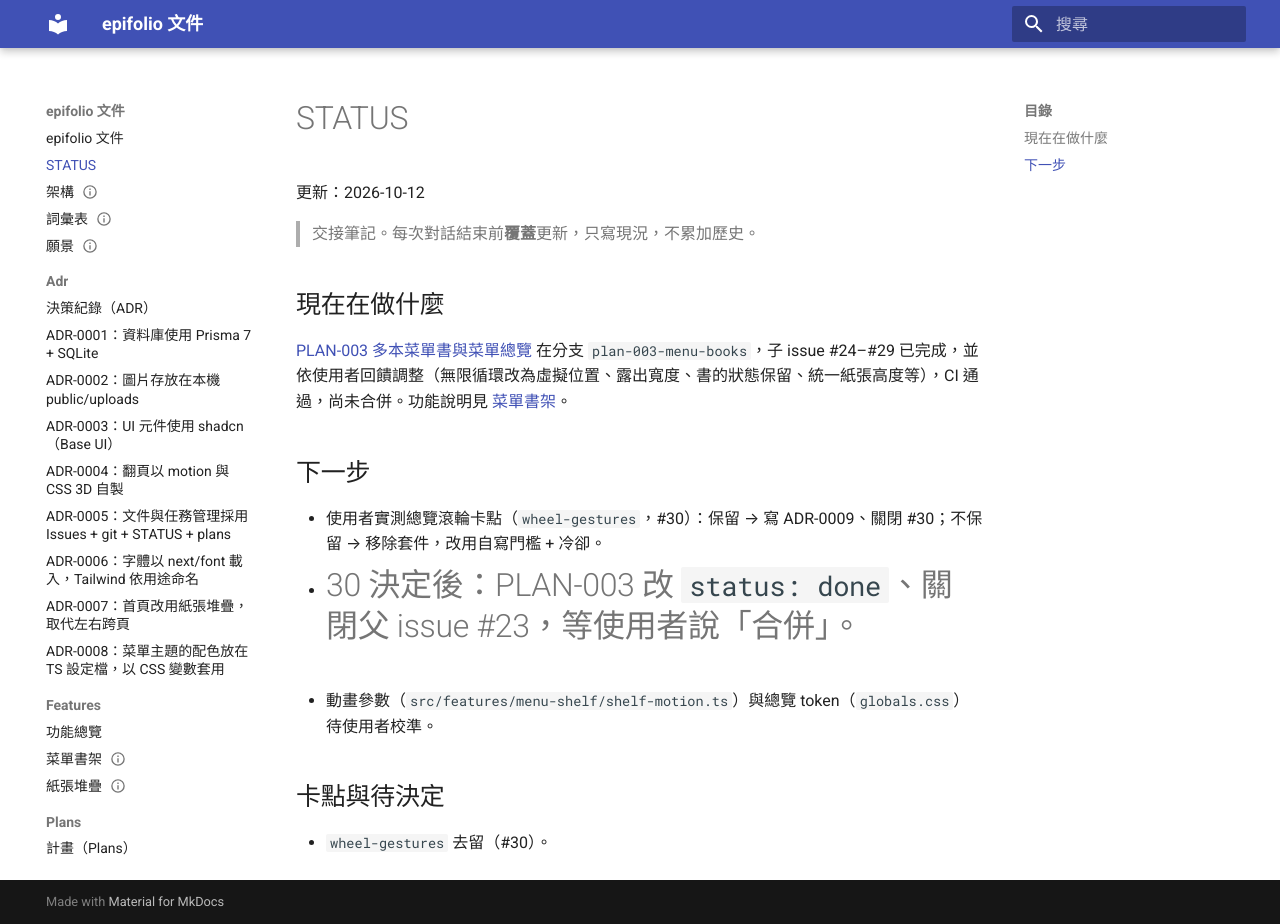
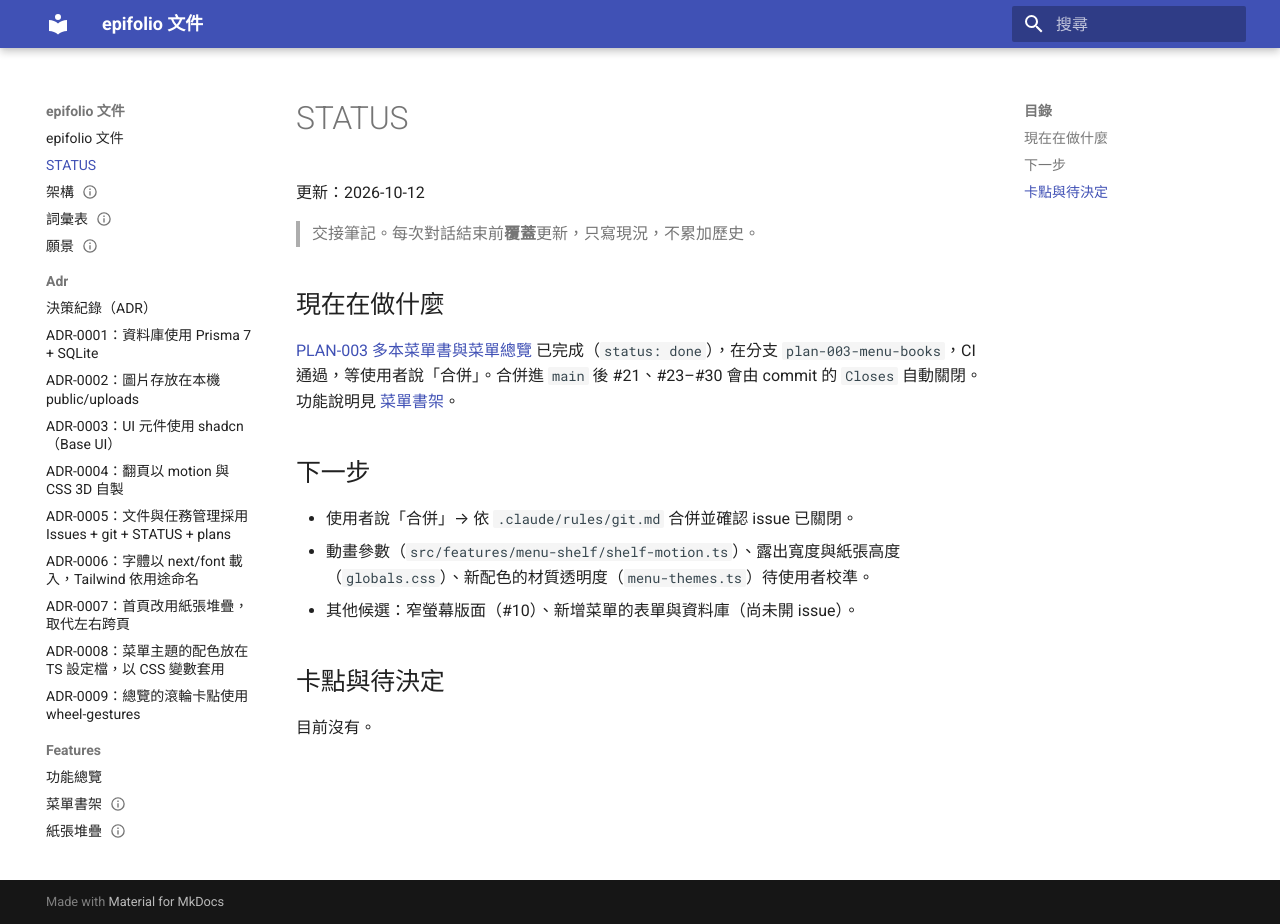
Before and after one commit to piercelin11/epifolio, an MkDocs documentation site: the page built from docs/STATUS.md, in a window 1280 px wide and 924 px high. Built offline with MkDocs 1.6.1 and Material for MkDocs 9.7.7, drawn with Linux system fonts in a browser that asks for light colours.

Commit message:
docs: accept wheel-gestures and close PLAN-003
- Add ADR-0009: the overview snaps one book per gesture with
  wheel-gestures, kept after hands-on testing
- Menu shelf page links ADR-0009 and describes books sliding in when
  the overview closes
- Mark PLAN-003 done and update STATUS

Closes #30
Closes #23

```diff
--- a/docs/STATUS.md
+++ b/docs/STATUS.md
@@ -6,14 +6,14 @@
 
 ## 現在在做什麼
 
-[PLAN-003 多本菜單書與菜單總覽](plans/PLAN-003-menu-books.md) 在分支 `plan-003-menu-books`，子 issue #24–#29 已完成，並依使用者回饋調整（無限循環改為虛擬位置、露出寬度、書的狀態保留、統一紙張高度等），CI 通過，尚未合併。功能說明見 [菜單書架](features/menu-shelf.md)。
+[PLAN-003 多本菜單書與菜單總覽](plans/PLAN-003-menu-books.md) 已完成（`status: done`），在分支 `plan-003-menu-books`，CI 通過，等使用者說「合併」。合併進 `main` 後 #21、#23–#30 會由 commit 的 `Closes` 自動關閉。功能說明見 [菜單書架](features/menu-shelf.md)。
 
 ## 下一步
 
-- 使用者實測總覽滾輪卡點（`wheel-gestures`，#30）：保留 → 寫 ADR-0009、關閉 #30；不保留 → 移除套件，改用自寫門檻 + 冷卻。
-- #30 決定後：PLAN-003 改 `status: done`、關閉父 issue #23，等使用者說「合併」。
-- 動畫參數（`src/features/menu-shelf/shelf-motion.ts`）與總覽 token（`globals.css`）待使用者校準。
+- 使用者說「合併」→ 依 `.claude/rules/git.md` 合併並確認 issue 已關閉。
+- 動畫參數（`src/features/menu-shelf/shelf-motion.ts`）、露出寬度與紙張高度（`globals.css`）、新配色的材質透明度（`menu-themes.ts`）待使用者校準。
+- 其他候選：窄螢幕版面（#10）、新增菜單的表單與資料庫（尚未開 issue）。
 
 ## 卡點與待決定
 
-- `wheel-gestures` 去留（#30）。
+目前沒有。
```
Also changed, not shown: docs/adr/0009-shelf-wheel-snap.md (added, +27 -0 lines), docs/adr/README.md (+1 -0 lines), docs/features/menu-shelf.md (+4 -4 lines), docs/plans/PLAN-003-menu-books.md (+8 -8 lines), docs/plans/README.md (+1 -1 lines).
